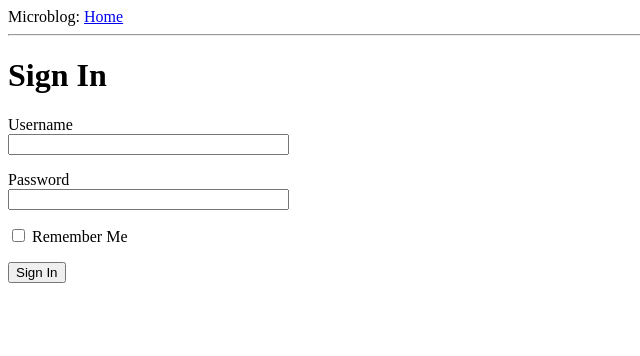
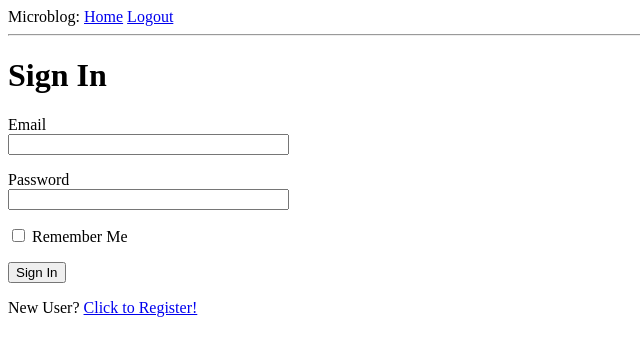
Before and after one commit to charlieSplittstoser/FinalProject, a Flask app: page /login in a window 1280 px wide. Shown: the top 356 px of the page, without its empty margins (0-640 px from the left). Run offline with Flask 2, Linux system fonts and the light colour scheme.

Commit message:
Login and register working

```diff
--- a/app/__init__.py
+++ b/app/__init__.py
@@ -1,14 +1,15 @@
 from flask import Flask, request, Response, render_template
 from flask_login import LoginManager, UserMixin
-from flask_sqlalchemy import SQLAlchemy, inspect
+from flask_sqlalchemy import SQLAlchemy, inspect, relationship
 from flask_migrate import Migrate
 
 app = Flask(__name__)
-app.config['SQLALCHEMY_DATABASE_URI'] = 'sqlite:////tmp/test.db'
+app.config['SQLALCHEMY_DATABASE_URI'] = 'sqlite:////tmp/TestDB.db'
 app.config['SQLALCHEMY_TRACK_MODIFICATIONS'] = False
 app.config['SECRET_KEY'] = "blah123"
 app.config['TESTING'] = False
 db = SQLAlchemy(app)
+
 migrate = Migrate(app, db)
 login = LoginManager(app)
 login.login_view = 'login'
--- a/app/forms.py
+++ b/app/forms.py
@@ -4,25 +4,21 @@ from wtforms.validators import ValidationError, DataRequired, Email, EqualTo
 from app.models import User
 
 class LoginForm(FlaskForm):
-    username = StringField('Username', validators=[DataRequired()])
+    email = StringField('Email', validators=[DataRequired()])
     password = PasswordField('Password', validators=[DataRequired()])
     remember_me = BooleanField('Remember Me')
     submit = SubmitField('Sign In')
 
 class RegistrationForm(FlaskForm):
-    username = StringField('Username', validators=[DataRequired()])
+    first_name = StringField('First Name', validators=[DataRequired()])
+    last_name = StringField('Last Name', validators=[DataRequired()])
     email = StringField('Email', validators=[DataRequired(), Email()])
     password = PasswordField('Password', validators=[DataRequired()])
     password2 = PasswordField(
         'Repeat Password', validators=[DataRequired(), EqualTo('password')])
     submit = SubmitField('Register')
 
-    def validate_username(self, username):
-        user = User.query.filter_by(username=username.data).first()
-        if user is not None:
-            raise ValidationError('Please use a different username.')
-
     def validate_email(self, email):
         user = User.query.filter_by(email=email.data).first()
         if user is not None:
-            raise ValidationError('Please use a different email address.')
+            raise ValidationError('This email address is already in use.')
--- a/app/models.py
+++ b/app/models.py
@@ -10,13 +10,15 @@ class User(UserMixin, db.Model):
   last_name = db.Column(db.String(80), unique=False, nullable=False)
   email = db.Column(db.String(120), unique=True, nullable=False)
   person_key = db.Column(db.Boolean, unique=False, nullable=False)
+  password_hash = db.Column(db.String(128))
 
   def __repr__(self):
-      return '<User %r>' % self.username
+      return '<User %r>' % self.first_name
 
 
   def set_password(self, password):
         self.password_hash = generate_password_hash(password)
+
   def check_password(self, password):
         return check_password_hash(self.password_hash, password)
 
--- a/app/routes.py
+++ b/app/routes.py
@@ -1,25 +1,30 @@
-from app import app
-from flask import render_template
+from app import app, db
+from flask import render_template, flash, request, redirect, url_for
 from flask_login import current_user, login_user, logout_user, login_required
-from app.models import User
-from app.forms import LoginForm
+from app.models import User, Course
+from app.forms import LoginForm, RegistrationForm
 from werkzeug.urls import url_parse
+
+
+@app.route('/initdb')
+def initdb():
+    db.create_all()
+    return "DB initialized"
 
 @app.route('/')
 @app.route('/index')
-#@login_required
+@login_required
 def index():
-    db.create_all()
     admin = User(first_name='bobby', last_name='clasemann', email='bob@example.com', person_key=1)
     admin2 = User(first_name='charlie', last_name='split', email='split@example.com', person_key=1)
     course_one = Course(course_id=4131, title='CSCI4131', credits=3)
 
     print("Hello")
 
-    db.session.add(admin)
-    db.session.add(admin2)
-    db.session.add(course_one)
-    db.session.commit()
+    #db.session.add(admin)
+    #db.session.add(admin2)
+    #db.session.add(course_one)
+    #db.session.commit()
 
     print(User.query.all())
 
@@ -28,9 +33,37 @@ def index():
     #return "Hello, World!"
     return render_template("index.html", title='Home Page')
 
-@app.route('/login')
+@app.route('/register', methods=['GET', 'POST'])
+def register():
+    if current_user.is_authenticated:
+        return redirect(url_for('index'))
+    form = RegistrationForm()
+    if form.validate_on_submit():
+        user = User(first_name=form.first_name.data, last_name=form.last_name.data,
+                    email=form.email.data, person_key=0) #Default as student for now CHANGE LATER
+        user.set_password(form.password.data)
+        db.session.add(user)
+        db.session.commit()
+        flash('Congratulations, you are now a registered user!')
+        return redirect(url_for('login'))
+    return render_template('register.html', title='Register', form=form)
+
+
+@app.route('/login', methods=['GET', 'POST'])
 def login():
+    if current_user.is_authenticated:
+        return redirect(url_for('index'))
     form = LoginForm()
+    if form.validate_on_submit():
+        user = User.query.filter_by(email=form.email.data).first()
+        if user is None or not user.check_password(form.password.data):
+            flash('Invalid username or password')
+            return redirect(url_for('login'))
+        login_user(user, remember=form.remember_me.data)
+        next_page = request.args.get('next')
+        if not next_page or url_parse(next_page).netloc != '':
+            next_page = url_for('index')
+        return redirect(next_page)
     return render_template('login.html', title='Sign In', form=form)
 
 
--- a/app/templates/base.html
+++ b/app/templates/base.html
@@ -7,7 +7,7 @@
       {% endif %}
     </head>
     <body>
-        <div>Microblog: <a href="/index">Home</a></div>
+        <div>Microblog: <a href="/index">Home</a> <a href="/logout">Logout</a></div>
         <hr>
         {% block content %}{% endblock %}
     </body>
--- a/app/templates/index.html
+++ b/app/templates/index.html
@@ -1,5 +1,5 @@
 {% extends "base.html" %}
 
 {% block content %}
-    <h1>Hi, {{ current_user.username }}!</h1>
+    <h1>Hi, {{ current_user.first_name }}!</h1>
 {% endblock %}
--- a/app/templates/login.html
+++ b/app/templates/login.html
@@ -5,8 +5,8 @@
     <form action="" method="post" novalidate>
         {{ form.hidden_tag() }}
         <p>
-            {{ form.username.label }}<br>
-            {{ form.username(size=32) }}
+            {{ form.email.label }}<br>
+            {{ form.email(size=32) }}
         </p>
         <p>
             {{ form.password.label }}<br>
@@ -15,4 +15,5 @@
         <p>{{ form.remember_me() }} {{ form.remember_me.label }}</p>
         <p>{{ form.submit() }}</p>
     </form>
+    <p>New User? <a href="{{ url_for('register') }}">Click to Register!</a></p>
 {% endblock %}
```
Also changed, not shown: app/templates/register.html (+10 -3 lines), 2 other files.
